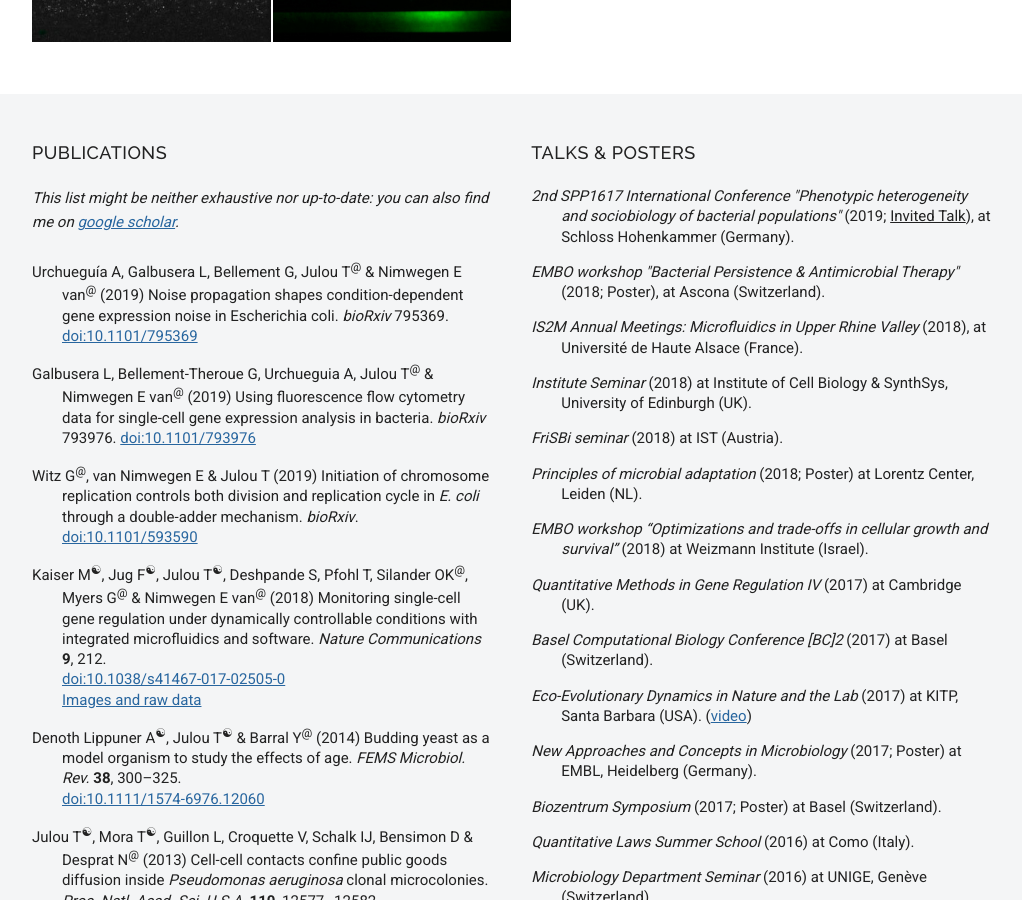
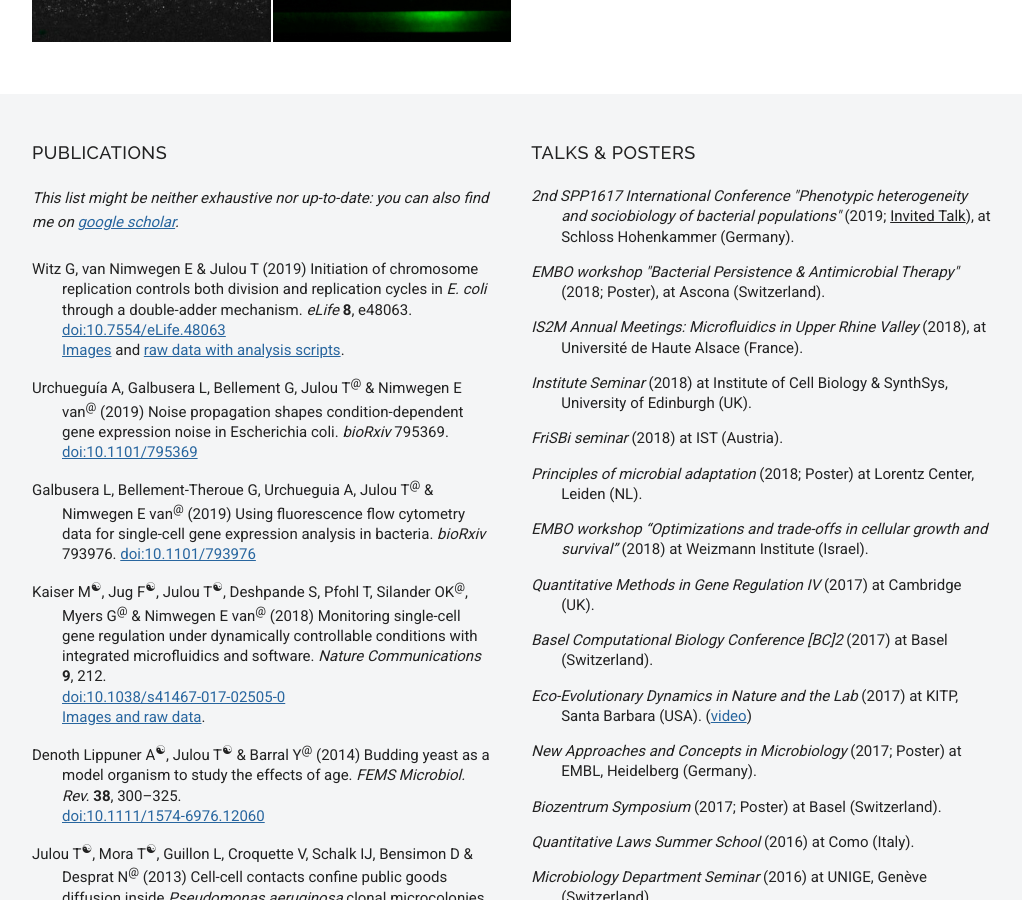
Before and after one commit to julou/julou.github.io, a Jekyll site: the page built from outputs.md, in a window 1280 px wide and 900 px high, scrolled down 717 px. Shown: the whole window, without its empty margins (128-1150 px from the left). Built offline with Jekyll 4.4.1, drawn with Linux system fonts in a browser that asks for light colours; comment, search, counter and statistics services are not loaded; some of the changed text lies outside the part shown.

Commit message:
added eLife with links to zenodo and github

```diff
--- a/_includes/bibArticles.html
+++ b/_includes/bibArticles.html
@@ -1,11 +1,11 @@
 <div class="csl-bib-body" style="line-height: 1.35; margin-left: 2em; text-indent:-2em;">
+  <div class="csl-entry">Witz G, van Nimwegen E &amp; Julou T (2019) Initiation of chromosome replication controls both division and replication cycles in <i>E. coli</i> through a double-adder mechanism. <i>eLife</i> <b>8</b>, e48063. <a href="https://doi.org/10.7554/eLife.48063">doi:10.7554/eLife.48063</a><br/><a href="https://doi.org/10.5281/zenodo.3149097">Images</a> and <a href="https://github.com/guiwitz/DoubleAdderArticle">raw data with analysis scripts</a>.</div>
+  <span class="Z3988" title="url_ver=Z39.88-2004&amp;ctx_ver=Z39.88-2004&amp;rfr_id=info%3Asid%2Fzotero.org%3A2&amp;rft_id=info%3Adoi%2F10.7554%2FeLife.48063&amp;rft_val_fmt=info%3Aofi%2Ffmt%3Akev%3Amtx%3Ajournal&amp;rft.genre=article&amp;rft.atitle=Initiation%20of%20chromosome%20replication%20controls%20both%20division%20and%20replication%20cycles%20in%20%3Ci%20class%3D%22nocase%22%3EE.%20coli%3C%2Fi%3E%20through%20a%20double-adder%20mechanism&amp;rft.jtitle=eLife&amp;rft.volume=8&amp;rft.aufirst=Guillaume&amp;rft.aulast=Witz&amp;rft.au=Guillaume%20Witz&amp;rft.au=Erik%20van%20Nimwegen&amp;rft.au=Thomas%20Julou&amp;rft.date=2019-11-11&amp;rft.pages=e48063&amp;rft.issn=2050-084X&amp;rft.language=en"></span>
   <div class="csl-entry" style="margin-bottom: 1em;">Urchueguía A, Galbusera L, Bellement G, <span class="corresp-auth">Julou T</span> &amp; <span class="corresp-auth">Nimwegen E van</span> (2019) Noise propagation shapes condition-dependent gene expression noise in Escherichia coli. <i>bioRxiv</i> 795369. <a href="https://doi.org/10.1101/795369">doi:10.1101/795369</a></div>
   <span class="Z3988" title="url_ver=Z39.88-2004&amp;ctx_ver=Z39.88-2004&amp;rfr_id=info%3Asid%2Fzotero.org%3A2&amp;rft_id=info%3Adoi%2F10.1101%2F795369&amp;rft_val_fmt=info%3Aofi%2Ffmt%3Akev%3Amtx%3Ajournal&amp;rft.genre=article&amp;rft.atitle=Noise%20propagation%20shapes%20condition-dependent%20gene%20expression%20noise%20in%20Escherichia%20coli&amp;rft.jtitle=bioRxiv&amp;rft.aufirst=Arantxa&amp;rft.aulast=Urchuegu%C3%ADa&amp;rft.au=Arantxa%20Urchuegu%C3%ADa&amp;rft.au=Luca%20Galbusera&amp;rft.au=Gwendoline%20Bellement&amp;rft.au=Thomas%20Julou&amp;rft.au=Erik%20van%20Nimwegen&amp;rft.date=2019-10-07&amp;rft.pages=795369&amp;rft.language=en"></span>
   <div class="csl-entry">Galbusera L, Bellement-Theroue G, Urchueguia A, <span class="corresp-auth">Julou T</span> &amp; <span class="corresp-auth">Nimwegen E van</span> (2019) Using fluorescence flow cytometry data for single-cell gene expression analysis in bacteria. <i>bioRxiv</i> 793976. <a href="https://doi.org/10.1101/793976">doi:10.1101/793976</a></div>
   <span class="Z3988" title="url_ver=Z39.88-2004&amp;ctx_ver=Z39.88-2004&amp;rfr_id=info%3Asid%2Fzotero.org%3A2&amp;rft_id=info%3Adoi%2F10.1101%2F793976&amp;rft_val_fmt=info%3Aofi%2Ffmt%3Akev%3Amtx%3Ajournal&amp;rft.genre=article&amp;rft.atitle=Using%20fluorescence%20flow%20cytometry%20data%20for%20single-cell%20gene%20expression%20analysis%20in%20bacteria&amp;rft.jtitle=bioRxiv&amp;rft.aufirst=Luca&amp;rft.aulast=Galbusera&amp;rft.au=Luca%20Galbusera&amp;rft.au=Gwendoline%20Bellement-Theroue&amp;rft.au=Arantxa%20Urchueguia&amp;rft.au=Thomas%20Julou&amp;rft.au=Erik%20van%20Nimwegen&amp;rft.date=2019-10-05&amp;rft.pages=793976&amp;rft.language=en"></span>
-  <div class="csl-entry"><span class="corresp-auth">Witz G</span>, van Nimwegen E &amp; Julou T (2019) Initiation of chromosome replication controls both division and replication cycle in <i>E. coli</i> through a double-adder mechanism. <i>bioRxiv</i>. <br/><a href="https://doi.org/10.1101/593590">doi:10.1101/593590</a><br/></div>
-  <span class="Z3988" title="url_ver=Z39.88-2004&amp;ctx_ver=Z39.88-2004&amp;rfr_id=info%3Asid%2Fzotero.org%3A2&amp;rft_id=info%3Adoi%2F10.1101%2F593590&amp;rft_val_fmt=info%3Aofi%2Ffmt%3Akev%3Amtx%3Ajournal&amp;rft.genre=article&amp;rft.atitle=Initiation%20of%20chromosome%20replication%20controls%20both%20division%20and%20replication%20cycle%20in%20%3Ci%20class%3D%22nocase%22%3EE.%20coli%3C%2Fi%3E%20through%20a%20double-adder%20mechanism&amp;rft.jtitle=bioRxiv&amp;rft.aufirst=Guillaume&amp;rft.aulast=Witz&amp;rft.au=Guillaume%20Witz&amp;rft.au=Erik%20van%20Nimwegen&amp;rft.au=Thomas%20Julou&amp;rft.date=2019"></span>
-  <div class="csl-entry"><span class="co-first">Kaiser M</span>, <span class="co-first">Jug F</span>, <span class="co-first">Julou T</span>, Deshpande S, Pfohl T, <span class="corresp-auth">Silander OK</span>, <span class="corresp-auth">Myers G</span> &amp; <span class="corresp-auth">Nimwegen E van</span> (2018) Monitoring single-cell gene regulation under dynamically controllable conditions with integrated microfluidics and software. <i>Nature Communications</i> <b>9</b>, 212. <br/><a href="https://doi.org/10.1038/s41467-017-02505-0">doi:10.1038/s41467-017-02505-0</a><br/><a href="https://doi.org/10.5281/zenodo.824793">Images and raw data</a></div>
+  <div class="csl-entry"><span class="co-first">Kaiser M</span>, <span class="co-first">Jug F</span>, <span class="co-first">Julou T</span>, Deshpande S, Pfohl T, <span class="corresp-auth">Silander OK</span>, <span class="corresp-auth">Myers G</span> &amp; <span class="corresp-auth">Nimwegen E van</span> (2018) Monitoring single-cell gene regulation under dynamically controllable conditions with integrated microfluidics and software. <i>Nature Communications</i> <b>9</b>, 212. <br/><a href="https://doi.org/10.1038/s41467-017-02505-0">doi:10.1038/s41467-017-02505-0</a><br/><a href="https://doi.org/10.5281/zenodo.824793">Images and raw data</a>.</div>
   <span class="Z3988" title="url_ver=Z39.88-2004&amp;ctx_ver=Z39.88-2004&amp;rfr_id=info%3Asid%2Fzotero.org%3A2&amp;rft_id=info%3Adoi%2F10.1038%2Fs41467-017-02505-0&amp;rft_val_fmt=info%3Aofi%2Ffmt%3Akev%3Amtx%3Ajournal&amp;rft.genre=article&amp;rft.atitle=Monitoring%20single-cell%20gene%20regulation%20under%20dynamically%20controllable%20conditions%20with%20integrated%20microfluidics%20and%20software&amp;rft.jtitle=Nature%20Communications&amp;rft.volume=9&amp;rft.issue=1&amp;rft.aufirst=Matthias&amp;rft.aulast=Kaiser&amp;rft.au=Matthias%20Kaiser&amp;rft.au=Florian%20Jug&amp;rft.au=Thomas%20Julou&amp;rft.au=Siddharth%20Deshpande&amp;rft.au=Thomas%20Pfohl&amp;rft.au=Olin%20K.%20Silander&amp;rft.au=Gene%20Myers&amp;rft.au=Erik%20van%20Nimwegen&amp;rft.date=2018-01-15&amp;rft.pages=212&amp;rft.issn=2041-1723&amp;rft.language=En"></span>
   <div class="csl-entry" style="margin-bottom: 1em;"><span class="co-first">Denoth Lippuner A</span>, <span class="co-first">Julou T</span> &amp; <span class="corresp-auth">Barral Y</span> (2014) Budding yeast as a model organism to study the effects of age. <i>FEMS Microbiol. Rev.</i> <b>38</b>, 300–325. <br/><a href="https://dx.doi.org/10.1111/1574-6976.12060">doi:10.1111/1574-6976.12060</a></div>
   <span class="Z3988" title="url_ver=Z39.88-2004&amp;ctx_ver=Z39.88-2004&amp;rfr_id=info%3Asid%2Fzotero.org%3A2&amp;rft_id=info%3Adoi%2F10.1111%2F1574-6976.12060&amp;rft_id=info%3Apmid%2F24484434&amp;rft_val_fmt=info%3Aofi%2Ffmt%3Akev%3Amtx%3Ajournal&amp;rft.genre=article&amp;rft.atitle=Budding%20yeast%20as%20a%20model%20organism%20to%20study%20the%20effects%20of%20age&amp;rft.jtitle=FEMS%20microbiology%20reviews&amp;rft.stitle=FEMS%20Microbiol.%20Rev.&amp;rft.volume=38&amp;rft.issue=2&amp;rft.aufirst=Annina&amp;rft.aulast=Denoth%20Lippuner&amp;rft.au=Annina%20Denoth%20Lippuner&amp;rft.au=Thomas%20Julou&amp;rft.au=Yves%20Barral&amp;rft.date=2014-03&amp;rft.pages=300-325&amp;rft.spage=300&amp;rft.epage=325&amp;rft.issn=1574-6976&amp;rft.language=eng"></span>
--- a/outputs.md
+++ b/outputs.md
@@ -47,7 +47,10 @@ _This list might be neither exhaustive nor up-to-date: you can also find me on [
 {% capture _data %}
 ## Data
 
+- [Images](https://doi.org/10.5281/zenodo.3149097) and [raw data with analysis scripts](https://github.com/guiwitz/DoubleAdderArticle) for [Witz G, van Nimwegen E &amp; Julou T, <i>eLife</i>. <b>8</b>, e48063 (2019)](https://doi.org/10.7554/eLife.48063).
+
 - [Images and raw data](https://doi.org/10.5281/zenodo.824793) for [Kaiser M, Jug F, Julou T, <i>et al.</i>, <i>Nat Commun</i>. <b>9</b>, 212 (2018)](https://doi.org/10.1038/s41467-017-02505-0).
+
 {% endcapture %}
 
 
```
